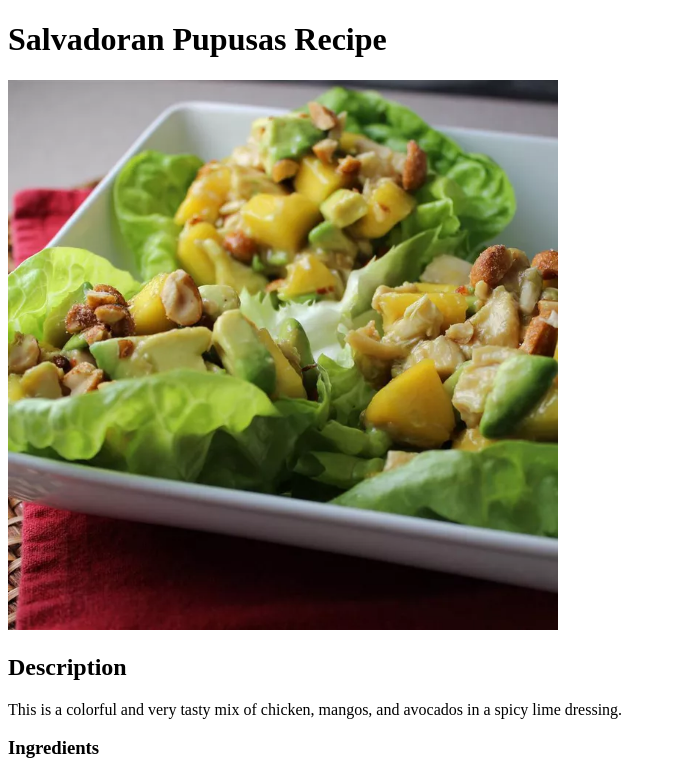
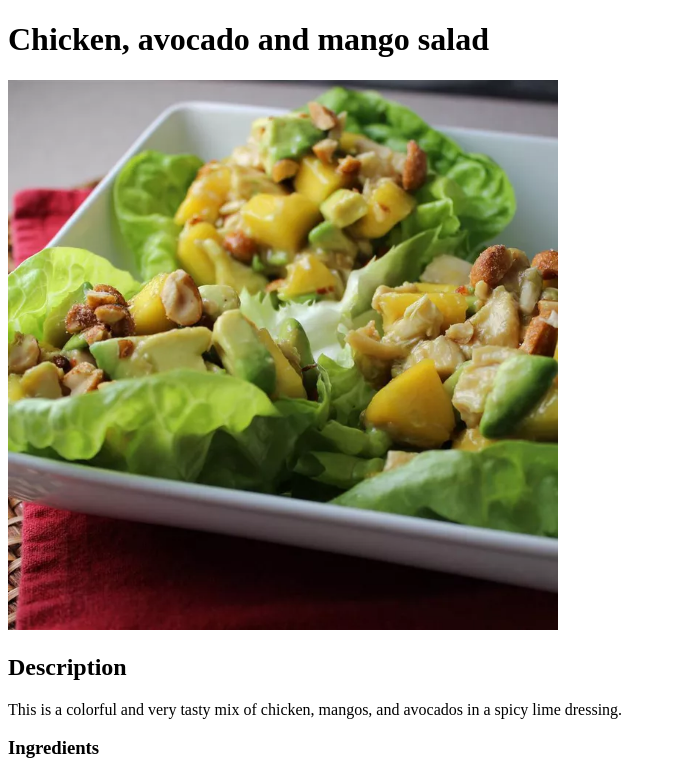
Before and after one commit to carlosargueta55/odin-recipes, a plain HTML site: page recipes/chicken-avocado-mango-salad.html in a window 1280 px wide. Shown: the top 775 px of the page, without its empty margins (0-676 px from the left). Drawn offline with Linux system fonts and the light colour scheme.

Commit message:
Modificación de texto

```diff
--- a/recipes/chicken-avocado-mango-salad.html
+++ b/recipes/chicken-avocado-mango-salad.html
@@ -3,10 +3,10 @@
 <head>
     <meta charset="UTF-8">
     <meta name="viewport" content="width=device-width, initial-scale=1.0">
-    <title>Salvadoran Pupusas Recipe</title>
+    <title>Chicken, avocado and mango salad</title>
 </head>
 <body>
-    <h1>Salvadoran Pupusas Recipe</h1>
+    <h1>Chicken, avocado and mango salad</h1>
     <img src="../images/salad.webp" width="550">
     <h2>Description</h2>
     <p>This is a colorful and very tasty mix of chicken, mangos, and avocados in a spicy lime dressing.</p>
```
Also changed, not shown: index.html (+1 -1 lines).
